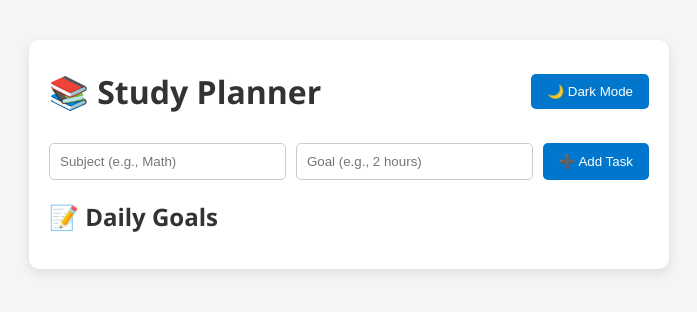
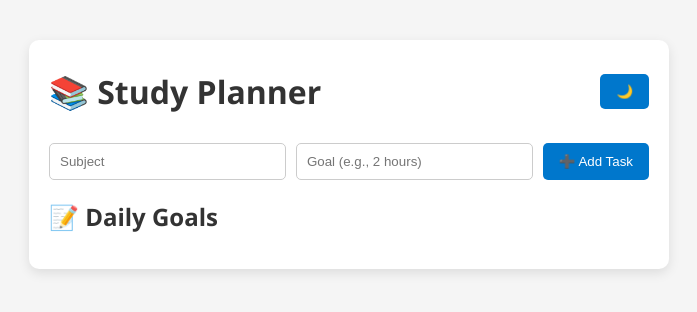
Before and after one commit to Atharva-Gore/Study-Planner, a plain HTML site: page index.html in a window 1280 px wide. Shown: the whole page, without its empty margins (291-988 px from the left). Drawn offline with Linux system fonts and the light colour scheme.

Commit message:
Update index.html

```diff
--- a/index.html
+++ b/index.html
@@ -2,7 +2,7 @@
 <html lang="en">
 <head>
   <meta charset="UTF-8" />
-  <meta name="viewport" content="width=device-width, initial-scale=1.0" />
+  <meta name="viewport" content="width=device-width, initial-scale=1.0"/>
   <title>Study Planner</title>
   <link rel="stylesheet" href="style.css" />
 </head>
@@ -10,11 +10,11 @@
   <div class="container">
     <header>
       <h1>📚 Study Planner</h1>
-      <button id="toggleMode">🌙 Dark Mode</button>
+      <button id="toggleMode">🌙</button>
     </header>
 
     <form id="taskForm">
-      <input type="text" id="subject" placeholder="Subject (e.g., Math)" required />
+      <input type="text" id="subject" placeholder="Subject" required />
       <input type="text" id="goal" placeholder="Goal (e.g., 2 hours)" required />
       <button type="submit">➕ Add Task</button>
     </form>
```
